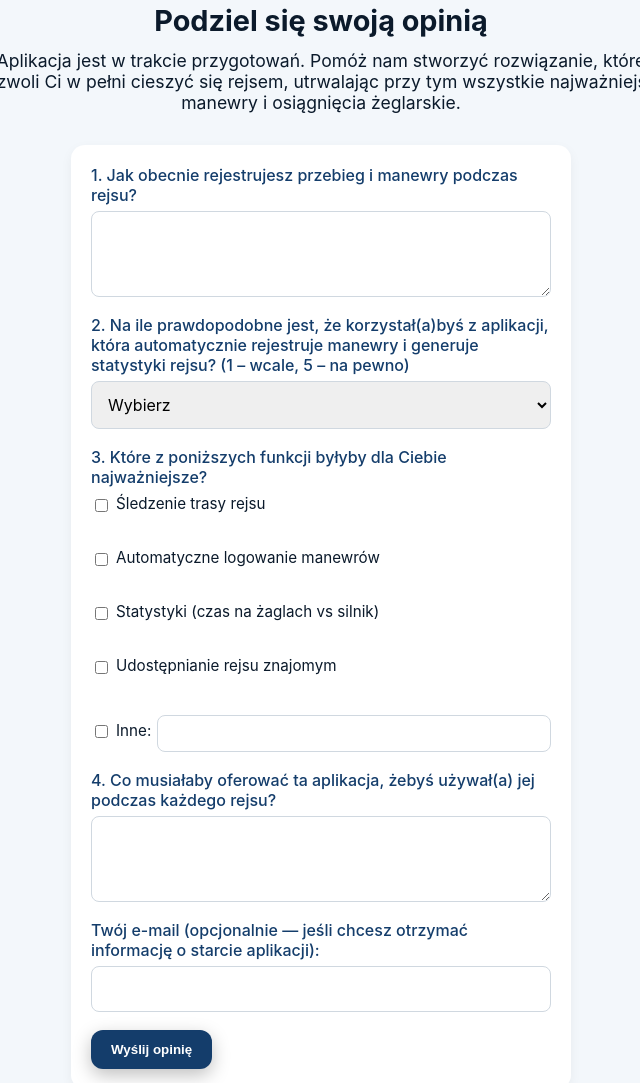
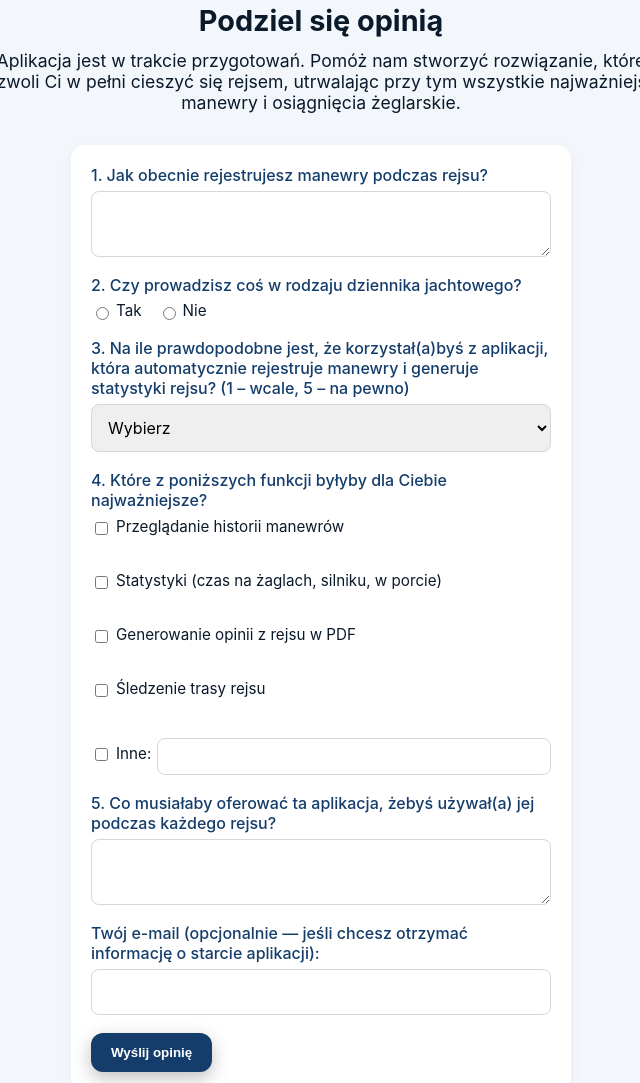
Before and after one commit to log-book-app/landing-page, a plain HTML site: page index.html in a window 1280 px wide. Shown: the part 1997-3080 px from the top of the page, without its empty margins (319-959 px from the left). Drawn offline with Linux system fonts and the light colour scheme.

Commit message:
improve feedback questions

```diff
--- a/index.html
+++ b/index.html
@@ -128,7 +128,7 @@
 
 <section id="cta-feedback">
   <div class="wrap">
-    <h2>Podziel się swoją opinią</h2>
+    <h2>Podziel się opinią</h2>
     <p>
       Aplikacja jest w trakcie przygotowań. Pomóż nam stworzyć
       rozwiązanie, które pozwoli Ci w pełni cieszyć się rejsem, utrwalając przy tym wszystkie
@@ -137,12 +137,24 @@
 
     <form class="feedback-form" id="feedback-form" action="https://formspree.io/f/xjkozeol" method="POST">
       <label>
-        1. Jak obecnie rejestrujesz przebieg i manewry podczas rejsu?
-        <textarea name="current_method" rows="3" required></textarea>
+        1. Jak obecnie rejestrujesz manewry podczas rejsu?
+        <textarea name="current_method" rows="2" required></textarea>
       </label>
 
+<label>
+  2. Czy prowadzisz coś w rodzaju dziennika jachtowego?
+  <div class="radio-inline">
+    <label>
+      <input type="radio" name="log_book" value="Tak" required> Tak
+    </label>
+    <label>
+      <input type="radio" name="log_book" value="Nie"> Nie
+    </label>
+  </div>
+</label>
+
       <label>
-        2. Na ile prawdopodobne jest, że korzystał(a)byś z aplikacji, która automatycznie rejestruje manewry i generuje statystyki rejsu? (1 – wcale, 5 – na pewno)
+        3. Na ile prawdopodobne jest, że korzystał(a)byś z aplikacji, która automatycznie rejestruje manewry i generuje statystyki rejsu? (1 – wcale, 5 – na pewno)
         <select name="interest_level" required>
           <option value="">Wybierz</option>
           <option>1</option>
@@ -154,12 +166,12 @@
       </label>
 
       <label>
-        3. Które z poniższych funkcji byłyby dla Ciebie najważniejsze?
+        4. Które z poniższych funkcji byłyby dla Ciebie najważniejsze?
         <div>
+          <label><input type="checkbox" name="features" value="Historia manewrów"> Przeglądanie historii manewrów</label><br>
+          <label><input type="checkbox" name="features" value="Statystyki rejsu"> Statystyki (czas na żaglach, silniku, w porcie)</label><br>
+          <label><input type="checkbox" name="features" value="Opinie z rejsu"> Generowanie opinii z rejsu w PDF</label><br>
           <label><input type="checkbox" name="features" value="Śledzenie trasy rejsu"> Śledzenie trasy rejsu</label><br>
-          <label><input type="checkbox" name="features" value="Automatyczne logowanie manewrów"> Automatyczne logowanie manewrów</label><br>
-          <label><input type="checkbox" name="features" value="Statystyki rejsu"> Statystyki (czas na żaglach vs silnik)</label><br>
-          <label><input type="checkbox" name="features" value="Udostępnianie rejsu"> Udostępnianie rejsu znajomym</label><br>
           <label><input type="checkbox" name="features" value="Inne"> Inne:
             <input type="text" name="features_other">
           </label>
@@ -167,8 +179,8 @@
       </label>
 
       <label>
-        4. Co musiałaby oferować ta aplikacja, żebyś używał(a) jej podczas każdego rejsu?
-        <textarea name="must_have" rows="3" required></textarea>
+        5. Co musiałaby oferować ta aplikacja, żebyś używał(a) jej podczas każdego rejsu?
+        <textarea name="must_have" rows="2" required></textarea>
       </label>
 
       <label>
--- a/style.css
+++ b/style.css
@@ -420,6 +420,24 @@ p.lead {
   font-size: 0.95rem;
 }
 
+.feedback-form .form-group {
+  display: flex;
+  flex-direction: column;
+  gap: 6px;
+}
+
+.feedback-form .radio-inline {
+  display: flex;
+  flex-direction: row;
+  gap: 16px;
+}
+
+.feedback-form .radio-inline label {
+  display: inline-flex;
+  align-items: center;
+  gap: 4px;
+  font-weight: normal;
+}
 
 footer {
   margin-top: 28px;
```
